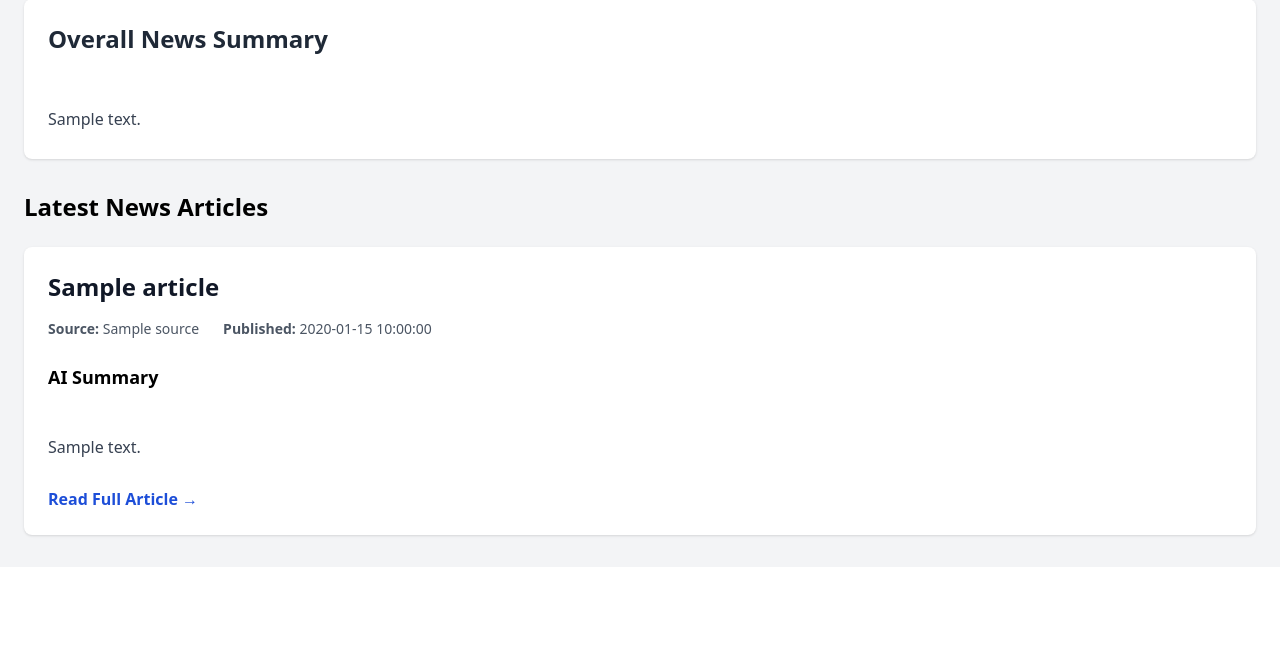
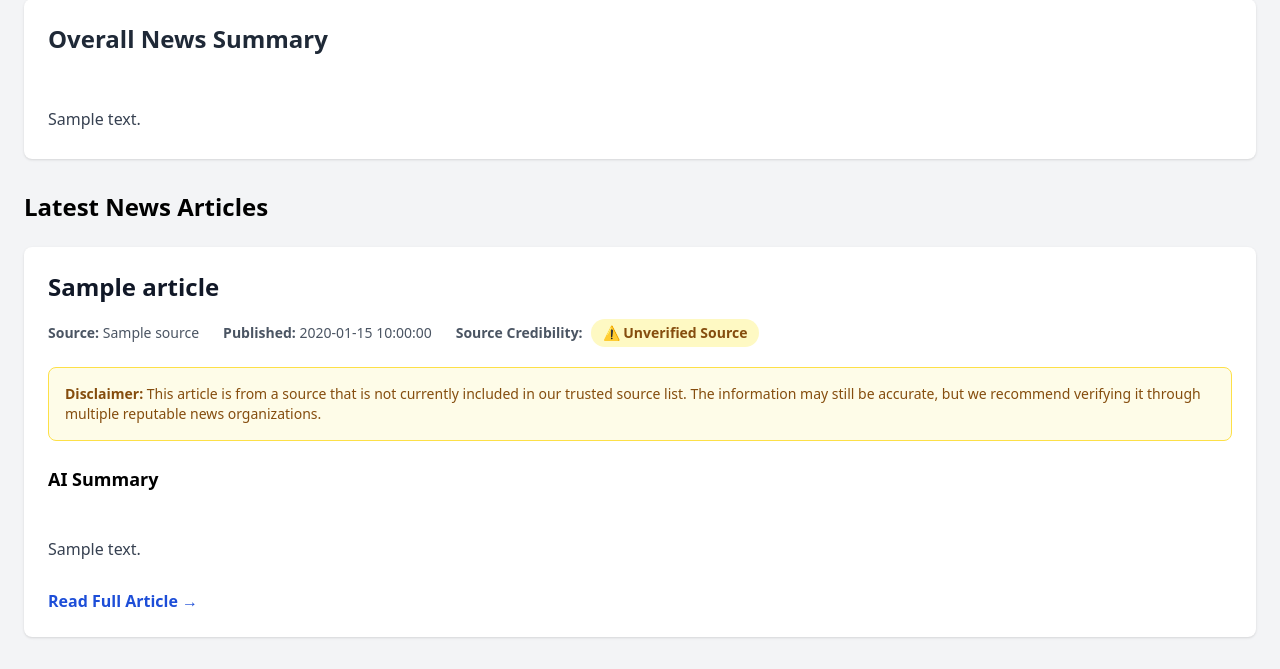
Before and after one commit to Sami-ur-Rehman1073/news_chatbot, a FastAPI app: template templates/index.html in a window 1280 px wide. Shown: the part 459-1128 px from the top of the page. Before the commit the page ends 998 px from the top, so only its background shows below. Run offline with FastAPI, Linux system fonts and the light colour scheme; the template is opened without the code that fills it: most values are stand-ins (such as "Sample title", 1, 10 or a date in 2020); some libraries are stand-ins or nearby versions.

Commit message:
Added the required frontend in the metadata section for displaying the trusted news badge

```diff
--- a/templates/index.html
+++ b/templates/index.html
@@ -123,7 +123,7 @@
                     </h3>
 
                     <!-- Metadata -->
-                    <div class="mt-4 flex flex-wrap gap-6 text-sm text-gray-600">
+                        <div class="mt-4 flex flex-wrap items-center gap-6 text-sm text-gray-600">
 
                             <span>
                                 <strong>Source:</strong>
@@ -135,7 +135,45 @@
                                 {{ article.published_at }}
                             </span>
 
+                            <span class="flex items-center gap-2">
+
+                                <strong>Source Credibility:</strong>
+
+                                {% if article.trusted_source %}
+
+                                <span class="bg-green-100 text-green-800 px-3 py-1 rounded-full font-semibold">
+                                    ✓ Trusted Source
+                                </span>
+
+                                {% else %}
+
+                                <span class="bg-yellow-100 text-yellow-800 px-3 py-1 rounded-full font-semibold">
+                                    ⚠ Unverified Source
+                                </span>
+
+                                {% endif %}
+
+                            </span>
+
                         </div>
+
+
+                        {% if not article.trusted_source %}
+
+                            <div class="mt-5 rounded-lg border border-yellow-300 bg-yellow-50 p-4">
+
+                                <p class="text-sm text-yellow-800">
+
+                                    <strong>Disclaimer:</strong>
+
+                                    This article is from a source that is not currently included in our trusted source list.
+                                    The information may still be accurate, but we recommend verifying it through multiple reputable news organizations.
+
+                                </p>
+
+                            </div>
+
+                            {% endif %}
 
                     <!-- Summary -->
                     <div class="mt-6">
```
Lines whose indentation alone changed are shown as unchanged.
